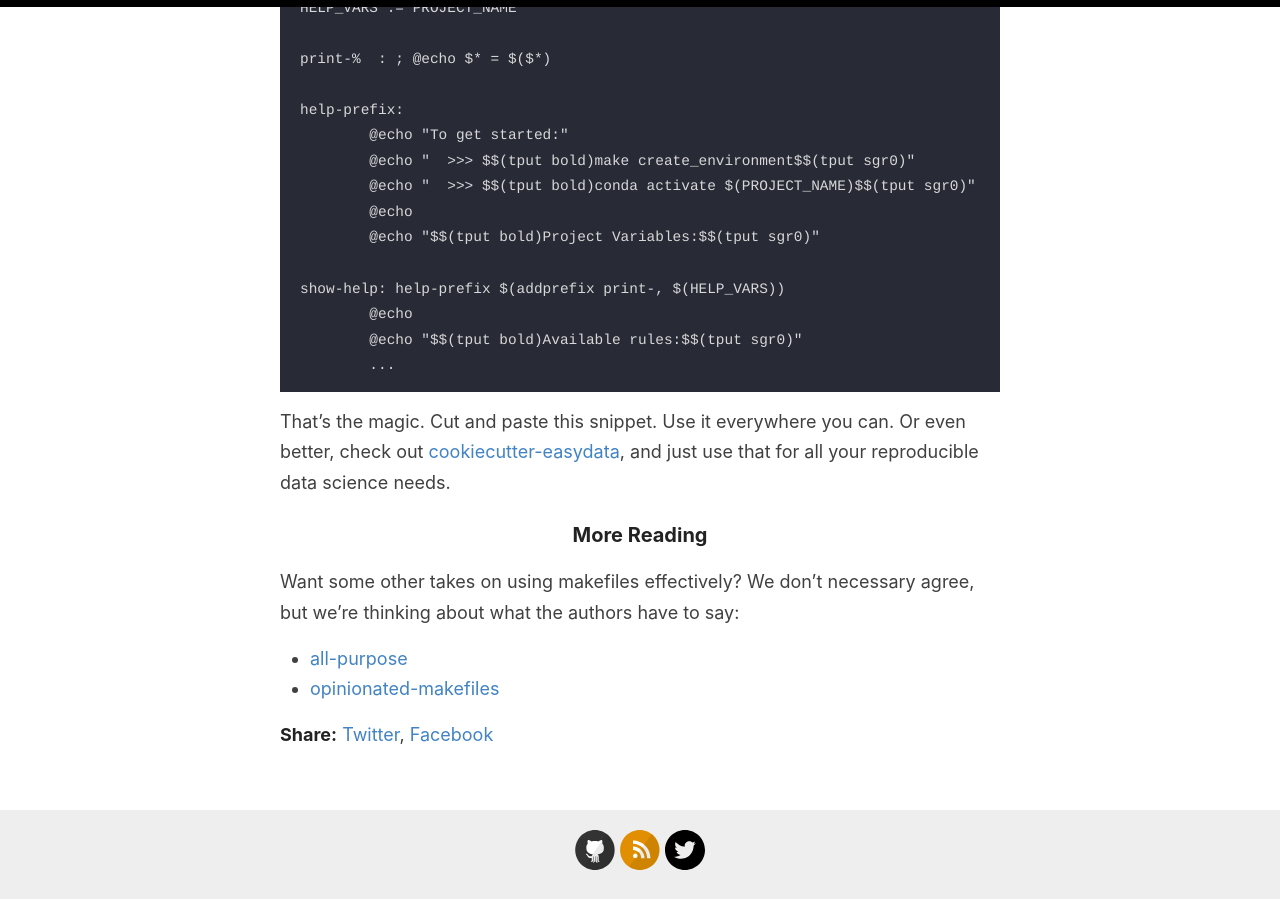
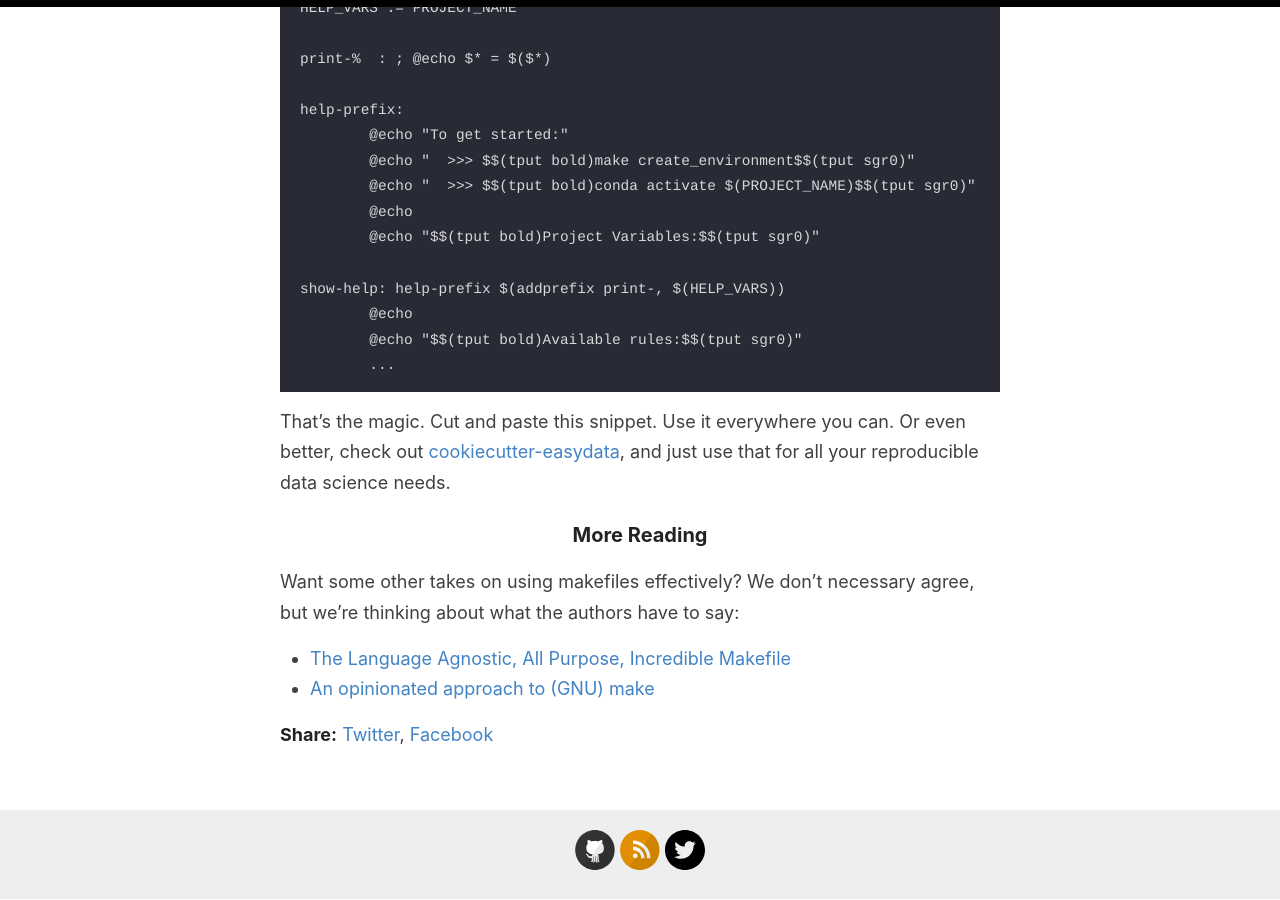
Before and after one commit to hackalog/hackalog.github.io, a Jekyll site: the page built from _posts/2020-01-28-makefile-add-help.md, in a window 1280 px wide and 900 px high, scrolled down 2744 px. Built offline with Jekyll 4.4.1, drawn with Linux system fonts in a browser that asks for light colours.

Commit message:
link text

```diff
--- a/_posts/2020-01-28-makefile-add-help.md
+++ b/_posts/2020-01-28-makefile-add-help.md
@@ -132,8 +132,8 @@ Want some other takes on using makefiles effectively? We don't
 necessary agree, but we're thinking about what the authors have to
 say:
 
-* [all-purpose]
-* [opinionated-makefiles]
+* [The Language Agnostic, All Purpose, Incredible Makefile][all-purpose]
+* [An opinionated approach to (GNU) make][opinionated-makefiles]
 
 [marmelab]: http://marmelab.com/blog/2016/02/29/auto-documented-makefile.html
 [cookiecutter-datascience]: https://drivendata.github.io/cookiecutter-data-science/
```
